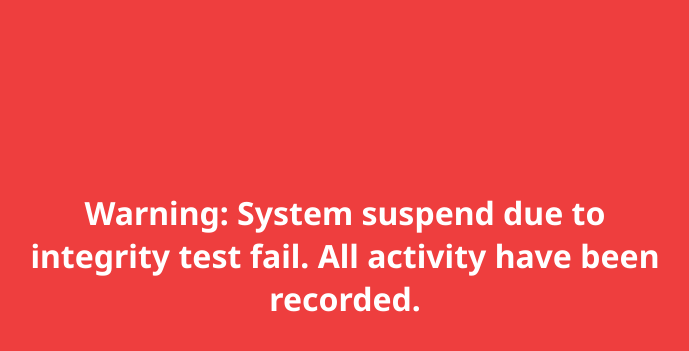
After one commit to JerryIs-strong/sba_inventory_system, a Flask app: page /suspend in a window 1280 px wide. The commit adds this page. Shown: the part 166-517 px from the top of the page, without its empty margins (295-984 px from the left). Run offline with Flask 3, Linux system fonts and the light colour scheme.

Commit message:
Integrity verify

```diff
--- a/app.py
+++ b/app.py
@@ -19,14 +19,17 @@ version_info = itg.sysInfo()
 @app.route('/', methods=['GET'])
 def home():
     from_admin = session.get("group") == "Admin"
-    if session.get("username"):
-        if 'page' in request.args:
-            page = request.args['page']
-            return render_template("index.html", version=version_info, username=session["username"], from_admin=from_admin, re_dir=page)
+    if session.get("integrity"):
+        if session.get("username"):
+            if 'page' in request.args:
+                page = request.args['page']
+                return render_template("index.html", version=version_info, username=session["username"], from_admin=from_admin, re_dir=page)
+            else:
+                return render_template("index.html", version=version_info, username=session["username"], from_admin=from_admin)
         else:
-            return render_template("index.html", version=version_info, username=session["username"], from_admin=from_admin)
+            return redirect(url_for('login'))
     else:
-        return redirect(url_for('login'))
+        return redirect(url_for('suspend'))
 
 @app.route('/dashboard')
 def dashboard():
@@ -78,14 +81,20 @@ def login():
     if request.method == 'POST':
         username = request.form['username']
         password = request.form['password']
-
         if um.logIn(username, password):
             session["username"] = username
             session["group"] = um.getUserGroup(username)
-            return redirect(url_for('home'))
+            if itg.verifyMD5():
+                itg.log(f'[{session["username"]}] User "{username}" success to sign-in system')
+                return redirect(url_for('home'))
+            else:
+                flash("Database integrity not pass. System ended", 'error')
+                itg.log(f'[{session["username"]}] system quit due to database integrity test fail')
+                return redirect(url_for('suspend'))
         else:
-            flash('Username/Password incorrect. Please try again')
-
+            itg.log(f'[Guest] User "{username}" try to signin into system')
+            flash('Username/Password incorrect. Please try again', 'error')
+        return redirect(url_for('login'))
     return render_template('login.html', version=version_info)
 
 @app.route('/signup', methods=['GET', 'POST'])
@@ -140,5 +149,22 @@ def logout():
     session.clear()
     return redirect(url_for('login'))
 
+@app.route('/suspend')
+def suspend():
+    session.clear()
+    session["integrity"] = False
+    return render_template("danger.html")
+
+@app.route('/system/integrity/unlock')
+def unlock():
+    if itg.verifyMD5():
+        session["integrity"] = True
+        itg.log(f'[Admin] System unlocked')
+        return redirect(url_for('home'))
+    else:
+        print("unlock fail")
+        return redirect(url_for('suspend'))
+
+
 if __name__ == "__main__":
     app.run(debug=True)
--- /dev/null
+++ b/templates/danger.html
@@ -0,0 +1,28 @@
+<!DOCTYPE html>
+<html lang="en">
+<head>
+    <meta charset="UTF-8">
+    <meta name="viewport" content="width=device-width, initial-scale=1.0">
+    <title>⚠</title>
+    <link rel="preconnect" href="https://fonts.googleapis.com">
+    <link rel="preconnect" href="https://fonts.gstatic.com" crossorigin>
+    <link href="https://fonts.googleapis.com/css2?family=Noto+Sans:ital,wght@0,100..900;1,100..900&display=swap" rel="stylesheet">
+    <style>
+        body{
+            background-color: rgb(238, 62, 62);
+        }
+        h1{
+            position: absolute;
+            top: 50%;
+            left: 50%;
+            transform: translate(-50%, -50%);
+            text-align: center;
+            font-family: "Noto Sans", sans-serif;
+            color: #fff;
+        }
+    </style>
+</head>
+<body>
+    <h1>Warning: System suspend due to integrity test fail. All activity have been recorded.</h1>
+</body>
+</html>
```
Also changed, not shown: static/css/login.css (+60 -5 lines), templates/login.html (+11 -5 lines), 1 other file.
